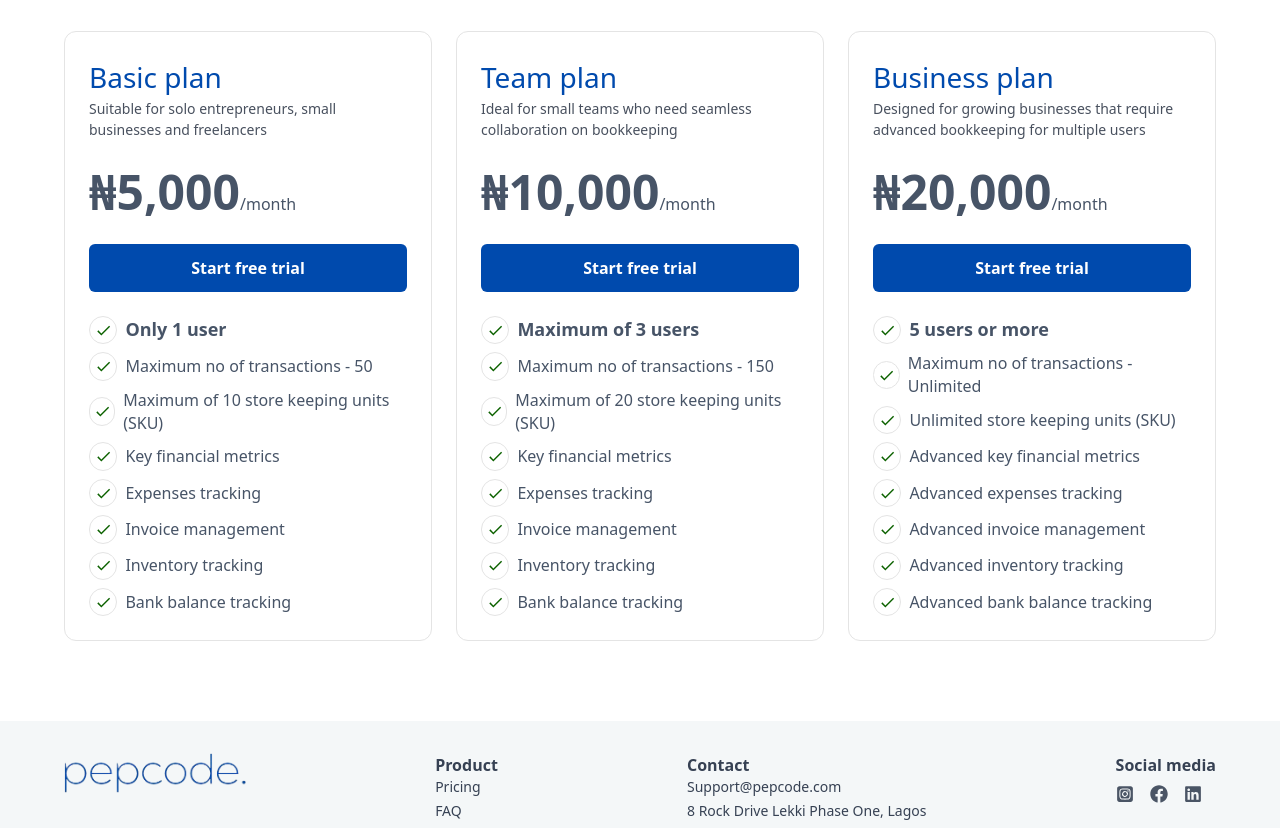
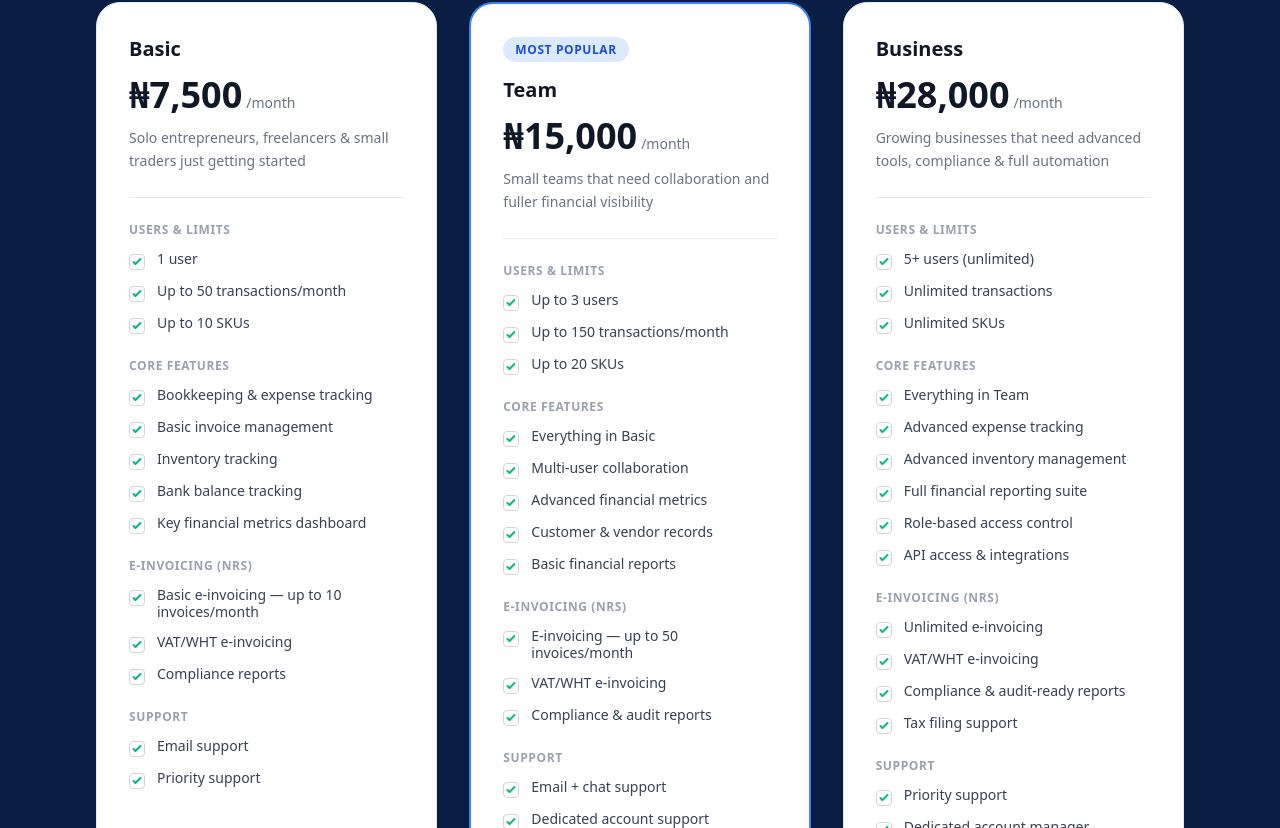
Before and after one commit to emmanuelandyeze/pepcode-website-new, a Next.js app: page /pricing in a window 1280 px wide. Shown: the part 372-1200 px from the top of the page. Built offline with nearby package versions, Linux system fonts and the light colour scheme.

Commit message:
feat: update pricing page with monthly/annual plans and detailed feature breakdown

```diff
--- a/app/pricing/page.jsx
+++ b/app/pricing/page.jsx
@@ -1,207 +1,419 @@
-const Pricing = () => {
-	const plans = [
+"use client";
+
+import { useState } from "react";
+
+const monthlyPlans = [
   {
-			name: 'Basic plan',
-			description:
-				'Suitable for solo entrepreneurs, small businesses and freelancers',
-			price: '₦5,000',
-			users: 'Only 1 user',
-			transactions: 'Maximum no of transactions - 50',
-			sku: 'Maximum of 10 store keeping units (SKU)',
+    name: "Basic",
+    price: "₦7,500",
+    subtitle: "Solo entrepreneurs, freelancers & small traders just getting started",
+    sections: [
+      {
+        title: "USERS & LIMITS",
         features: [
-				'Key financial metrics',
-				'Expenses tracking',
-				'Invoice management',
-				'Inventory tracking',
-				'Bank balance tracking',
-			],
+          "1 user",
+          "Up to 50 transactions/month",
+          "Up to 10 SKUs"
+        ]
       },
       {
-			name: 'Team plan',
-			description:
-				'Ideal for small teams who need seamless collaboration on bookkeeping',
-			price: '₦10,000',
-			users: 'Maximum of 3 users',
-			transactions: 'Maximum no of transactions - 150',
-			sku: 'Maximum of 20 store keeping units (SKU)',
+        title: "CORE FEATURES",
         features: [
-				'Key financial metrics',
-				'Expenses tracking',
-				'Invoice management',
-				'Inventory tracking',
-				'Bank balance tracking',
-			],
+          "Bookkeeping & expense tracking",
+          "Basic invoice management",
+          "Inventory tracking",
+          "Bank balance tracking",
+          "Key financial metrics dashboard"
+        ]
       },
       {
-			name: 'Business plan',
-			description:
-				'Designed for growing businesses that require advanced bookkeeping for multiple users',
-			price: '₦20,000',
-			users: '5 users or more',
-			transactions:
-				'Maximum no of transactions - Unlimited',
-			sku: 'Unlimited store keeping units (SKU)',
+        title: "E-INVOICING (NRS)",
         features: [
-				'Advanced key financial metrics',
-				'Advanced expenses tracking',
-				'Advanced invoice management',
-				'Advanced inventory tracking',
-				'Advanced bank balance tracking',
-			],
+          "Basic e-invoicing — up to 10 invoices/month",
+          "VAT/WHT e-invoicing",
+          "Compliance reports"
+        ]
       },
+      {
+        title: "SUPPORT",
+        features: [
+          "Email support",
+          "Priority support"
+        ]
+      }
+    ]
+  },
+  {
+    name: "Team",
+    price: "₦15,000",
+    subtitle: "Small teams that need collaboration and fuller financial visibility",
+    isPopular: true,
+    sections: [
+      {
+        title: "USERS & LIMITS",
+        features: [
+          "Up to 3 users",
+          "Up to 150 transactions/month",
+          "Up to 20 SKUs"
+        ]
+      },
+      {
+        title: "CORE FEATURES",
+        features: [
+          "Everything in Basic",
+          "Multi-user collaboration",
+          "Advanced financial metrics",
+          "Customer & vendor records",
+          "Basic financial reports"
+        ]
+      },
+      {
+        title: "E-INVOICING (NRS)",
+        features: [
+          "E-invoicing — up to 50 invoices/month",
+          "VAT/WHT e-invoicing",
+          "Compliance & audit reports"
+        ]
+      },
+      {
+        title: "SUPPORT",
+        features: [
+          "Email + chat support",
+          "Dedicated account support"
+        ]
+      }
+    ]
+  },
+  {
+    name: "Business",
+    price: "₦28,000",
+    subtitle: "Growing businesses that need advanced tools, compliance & full automation",
+    sections: [
+      {
+        title: "USERS & LIMITS",
+        features: [
+          "5+ users (unlimited)",
+          "Unlimited transactions",
+          "Unlimited SKUs"
+        ]
+      },
+      {
+        title: "CORE FEATURES",
+        features: [
+          "Everything in Team",
+          "Advanced expense tracking",
+          "Advanced inventory management",
+          "Full financial reporting suite",
+          "Role-based access control",
+          "API access & integrations"
+        ]
+      },
+      {
+        title: "E-INVOICING (NRS)",
+        features: [
+          "Unlimited e-invoicing",
+          "VAT/WHT e-invoicing",
+          "Compliance & audit-ready reports",
+          "Tax filing support"
+        ]
+      },
+      {
+        title: "SUPPORT",
+        features: [
+          "Priority support",
+          "Dedicated account manager"
+        ]
+      }
+    ]
+  }
 ];
 
+const annualPlans = [
+  {
+    name: "Basic",
+    price: "₦6,750",
+    billingText: "Billed annually at ₦81,000/year",
+    subtitle: "Solo entrepreneurs, freelancers & small traders just getting started",
+    sections: [
+      {
+        title: "USERS & LIMITS",
+        features: [
+          "1 user",
+          "Up to 50 transactions/month",
+          "Up to 10 SKUs"
+        ]
+      },
+      {
+        title: "CORE FEATURES",
+        features: [
+          "Bookkeeping & expense tracking",
+          "Basic invoice management",
+          "Inventory tracking",
+          "Bank balance tracking",
+          "Key financial metrics dashboard"
+        ]
+      },
+      {
+        title: "E-INVOICING (NRS)",
+        features: [
+          "Basic e-invoicing — up to 10 invoices/month",
+          "VAT/WHT e-invoicing",
+          "Compliance reports"
+        ]
+      },
+      {
+        title: "SUPPORT",
+        features: [
+          "Email support",
+          "Priority support"
+        ]
+      }
+    ]
+  },
+  {
+    name: "Team",
+    price: "₦13,500",
+    billingText: "Billed annually at ₦162,000/year",
+    subtitle: "Small teams that need collaboration and fuller financial visibility",
+    isPopular: true,
+    sections: [
+      {
+        title: "USERS & LIMITS",
+        features: [
+          "Up to 3 users",
+          "Up to 150 transactions/month",
+          "Up to 20 SKUs"
+        ]
+      },
+      {
+        title: "CORE FEATURES",
+        features: [
+          "Everything in Basic",
+          "Multi-user collaboration",
+          "Advanced financial metrics",
+          "Customer & vendor records",
+          "Basic financial reports"
+        ]
+      },
+      {
+        title: "E-INVOICING (NRS)",
+        features: [
+          "E-invoicing — up to 50 invoices/month",
+          "VAT/WHT e-invoicing",
+          "Compliance & audit reports"
+        ]
+      },
+      {
+        title: "SUPPORT",
+        features: [
+          "Email + chat support",
+          "Dedicated account support"
+        ]
+      }
+    ]
+  },
+  {
+    name: "Business",
+    price: "₦25,200",
+    billingText: "Billed annually at ₦302,400/year",
+    subtitle: "Growing businesses that need advanced tools, compliance & full automation",
+    sections: [
+      {
+        title: "USERS & LIMITS",
+        features: [
+          "5+ users (unlimited)",
+          "Unlimited transactions",
+          "Unlimited SKUs"
+        ]
+      },
+      {
+        title: "CORE FEATURES",
+        features: [
+          "Everything in Team",
+          "Advanced expense tracking",
+          "Advanced inventory management",
+          "Full financial reporting suite",
+          "Role-based access control",
+          "API access & integrations"
+        ]
+      },
+      {
+        title: "E-INVOICING (NRS)",
+        features: [
+          "Unlimited e-invoicing",
+          "VAT/WHT e-invoicing",
+          "Compliance & audit-ready reports",
+          "Tax filing support"
+        ]
+      },
+      {
+        title: "SUPPORT",
+        features: [
+          "Priority support",
+          "Dedicated account manager"
+        ]
+      }
+    ]
+  }
+];
+
+const CheckIcon = () => (
+  <svg
+    width="16"
+    height="16"
+    viewBox="0 0 16 16"
+    fill="none"
+    xmlns="http://www.w3.org/2000/svg"
+    className="flex-shrink-0 mt-1 mr-3 text-emerald-500"
+  >
+    <rect x="0.5" y="0.5" width="15" height="15" rx="3.5" stroke="#D1D5DB" fill="none" strokeWidth="1" />
+    <path d="M4.5 8L6.5 10L11.5 5" stroke="currentColor" strokeWidth="2" strokeLinecap="round" strokeLinejoin="round" />
+  </svg>
+);
+
+const Pricing = () => {
+  const [billingCycle, setBillingCycle] = useState("monthly");
+  const plans = billingCycle === "monthly" ? monthlyPlans : annualPlans;
+
   return (
-		<section className=" pb-20">
+    <section className="pb-20 bg-[#091E42]">
+      {/* Navbar Offset */}
       <div className="pt-14 md:pt-20"></div>
-			<div className="bg-[#0047BB] pt-5 md:pt-5 pb-20 md:py-30 px-4">
-				<div className="max-w-5xl pt-10  text-white mx-auto text-center">
-					<h2 className="text-[24px] md:text-[40px] font-[600]">
+
+      {/* Pricing Header Section */}
+      <div className="pt-10 pb-12 px-4">
+        <div className="max-w-5xl text-white mx-auto text-center space-y-4">
+          <span className="text-[#C7DFFF] font-semibold text-xs uppercase tracking-wider">
             Pricing
+          </span>
+          <h2 className="text-3xl md:text-5xl font-bold">
+            Pricing plans
           </h2>
-					<p className="text-[16px] md:text-[18px] mt-2">
-						Simple, transparent pricing with no hidden fees.
-						Choose the plan that fits your business needs
+          <p className="text-[#C7DFFF] text-base md:text-lg max-w-2xl mx-auto">
+            Simple, transparent pricing that grows with you. Try any plan free for 30 days.
           </p>
         </div>
       </div>
 
-			<div className="max-w-6xl px-5 md:px-0 mx-auto mt-12 grid grid-cols-1 md:grid-cols-3 gap-6">
+      {/* Billing Cycle Toggle */}
+      <div className="flex justify-center mb-10 px-4">
+        <div className="flex border rounded-lg border-white/20 bg-white/5 p-1 backdrop-blur-sm">
+          <button
+            className={`font-medium text-sm px-6 py-2.5 rounded-md cursor-pointer transition-all duration-200 ${
+              billingCycle === "monthly"
+                ? "text-[#091E42] bg-white shadow-sm font-semibold"
+                : "text-white hover:text-[#C7DFFF]"
+            }`}
+            onClick={() => setBillingCycle("monthly")}
+          >
+            Monthly billing
+          </button>
+          <button
+            className={`font-medium text-sm px-6 py-2.5 rounded-md cursor-pointer transition-all duration-200 ${
+              billingCycle === "annual"
+                ? "text-[#091E42] bg-white shadow-sm font-semibold"
+                : "text-white hover:text-[#C7DFFF]"
+            }`}
+            onClick={() => setBillingCycle("annual")}
+          >
+            Annual billing
+          </button>
+        </div>
+      </div>
+
+      {/* Pricing Cards Grid */}
+      <div className="max-w-6xl px-5 md:px-8 mx-auto">
+        <div className="grid grid-cols-1 md:grid-cols-3 gap-8 items-stretch">
           {plans.map((plan, index) => (
             <div
               key={index}
-						className="bg-white text-black rounded-[12px] border border-[#E4E4E4] p-6"
+              className={`flex flex-col bg-white rounded-[24px] p-6 md:p-8 hover:-translate-y-1 transition-all duration-300 shadow-md ${
+                plan.isPopular
+                  ? "border-2 border-[#3B82F6] shadow-[0_8px_30px_rgb(59,130,246,0.12)]"
+                  : "border border-gray-200"
+              }`}
             >
-						<h3 className="text-[24px] md:text-[28px] font-[500] text-[#004AAD]">
-							{plan.name}
-						</h3>
-						<p className="text-[14px] md:not-even:text-[16px] text-[#48505E] font-[400]">
-							{plan.description}
-						</p>
-						<p className="text-[40px] md:text-[48px] text-[#475467] font-semibold mt-4">
-							{plan.price}
-							<span className="text-[16px] text-[#475467] font-[400]">
-								/month
+              {/* Card Header */}
+              <div>
+                {plan.isPopular && (
+                  <div className="mb-4">
+                    <span className="bg-[#DBEAFE] text-[#1D4ED8] text-xs font-semibold px-3 py-1 rounded-full uppercase tracking-wider">
+                      Most popular
                     </span>
-						</p>
-						<a
-							href="https://app.pepcodeinc.com/signup"
-							target="_blank"
-							className="bg-[#004AAD] flex items-center justify-center hover:bg-[#004AAD] text-white font-semibold py-[12px] px-4 rounded-md w-full mt-4"
-						>
-							Start free trial
-						</a>
-						<ul className="mt-6 space-y-2 text-sm">
-							<li className="flex flex-row items-center">
-								<div className="border-[1px] border-[#E4E4E4] flex justify-center items-center h-[28.4px] w-[28.4px] mr-2 rounded-full">
-									<svg
-										width="19"
-										height="19"
-										viewBox="0 0 19 19"
-										fill="none"
-										xmlns="http://www.w3.org/2000/svg"
-									>
-										<rect
-											width="17.4784"
-											height="17.4784"
-											transform="translate(0.826172 0.624939)"
-											fill="white"
-										/>
-										<path
-											d="M7.38055 12.4229L4.32182 9.36417L3.30225 10.3837L7.38055 14.462L16.1198 5.72282L15.1002 4.70325L7.38055 12.4229Z"
-											fill="#0D6200"
-										/>
-									</svg>
-								</div>{' '}
-								<p className="text-[#475467] font-[700] text-[16px] md:text-[18px]">
-									{plan.users}
-								</p>
-							</li>
-							<li className="flex flex-row items-center">
-								<div className="border-[1px] border-[#E4E4E4] flex justify-center items-center h-[28.4px] w-[28.4px] mr-2 rounded-full">
-									<svg
-										width="19"
-										height="19"
-										viewBox="0 0 19 19"
-										fill="none"
-										xmlns="http://www.w3.org/2000/svg"
-									>
-										<rect
-											width="17.4784"
-											height="17.4784"
-											transform="translate(0.826172 0.624939)"
-											fill="white"
-										/>
-										<path
-											d="M7.38055 12.4229L4.32182 9.36417L3.30225 10.3837L7.38055 14.462L16.1198 5.72282L15.1002 4.70325L7.38055 12.4229Z"
-											fill="#0D6200"
-										/>
-									</svg>
-								</div>{' '}
-								<p className="text-[#475467] font-[400] text-[14px] md:text-[16px]">
-									{plan.transactions}
-								</p>
-							</li>
-							<li className="flex flex-row items-center">
-								<div className="border-[1px] border-[#E4E4E4] flex justify-center items-center h-[28.4px] w-[28.4px] mr-2 rounded-full">
-									<svg
-										width="19"
-										height="19"
-										viewBox="0 0 19 19"
-										fill="none"
-										xmlns="http://www.w3.org/2000/svg"
-									>
-										<rect
-											width="17.4784"
-											height="17.4784"
-											transform="translate(0.826172 0.624939)"
-											fill="white"
-										/>
-										<path
-											d="M7.38055 12.4229L4.32182 9.36417L3.30225 10.3837L7.38055 14.462L16.1198 5.72282L15.1002 4.70325L7.38055 12.4229Z"
-											fill="#0D6200"
-										/>
-									</svg>
-								</div>{' '}
-								<p className="text-[#475467] font-[400] text-[14px] md:text-[16px]">
-									{plan.sku}
-								</p>
-							</li>
+                  </div>
+                )}
+                <h3 className="text-xl font-bold text-gray-900">{plan.name}</h3>
 
-							{plan.features.map((feature, i) => (
-								<li
-									key={i}
-									className="flex flex-row items-center"
-								>
-									<div className="border-[1px] border-[#E4E4E4] flex justify-center items-center h-[28.4px] w-[28.4px] mr-2 rounded-full">
-										<svg
-											width="19"
-											height="19"
-											viewBox="0 0 19 19"
-											fill="none"
-											xmlns="http://www.w3.org/2000/svg"
-										>
-											<rect
-												width="17.4784"
-												height="17.4784"
-												transform="translate(0.826172 0.624939)"
-												fill="white"
-											/>
-											<path
-												d="M7.38055 12.4229L4.32182 9.36417L3.30225 10.3837L7.38055 14.462L16.1198 5.72282L15.1002 4.70325L7.38055 12.4229Z"
-												fill="#0D6200"
-											/>
-										</svg>
-									</div>{' '}
-									<p className="text-[#475467] font-[400] text-[14px] md:text-[16px]">
-										{feature}
-									</p>
+                {billingCycle === "annual" ? (
+                  <div className="flex flex-col my-3">
+                    <div className="flex items-baseline gap-1">
+                      <span className="text-3xl md:text-4xl font-extrabold text-gray-900">{plan.price}</span>
+                      <span className="text-sm text-gray-500 font-normal">/month</span>
+                    </div>
+                    <span className="text-xs text-blue-600 font-semibold mt-1">{plan.billingText}</span>
+                  </div>
+                ) : (
+                  <div className="flex items-baseline gap-1 my-3">
+                    <span className="text-3xl md:text-4xl font-extrabold text-gray-900">{plan.price}</span>
+                    <span className="text-sm text-gray-500 font-normal">/month</span>
+                  </div>
+                )}
+
+                <p className="text-sm text-gray-500 leading-relaxed">{plan.subtitle}</p>
+              </div>
+
+              {/* Divider */}
+              <div className="border-t border-gray-200/80 my-6"></div>
+
+              {/* Features Sections */}
+              <div className="flex-1 space-y-6">
+                {plan.sections.map((section, sIndex) => (
+                  <div key={sIndex} className="text-left">
+                    <h4 className="text-xs font-bold tracking-wider text-gray-400 uppercase mb-3">
+                      {section.title}
+                    </h4>
+                    <ul className="space-y-3">
+                      {section.features.map((feature, fIndex) => (
+                        <li key={fIndex} className="flex items-start text-sm text-gray-700 leading-tight">
+                          <CheckIcon />
+                          <span>{feature}</span>
                         </li>
                       ))}
                     </ul>
                   </div>
                 ))}
               </div>
+
+              {/* CTA Button */}
+              <div className="mt-8">
+                <a
+                  href="https://app.pepcodeinc.com/signup"
+                  target="_blank"
+                  rel="noopener noreferrer"
+                  className="block w-full"
+                >
+                  <button
+                    className={`w-full py-3 px-4 rounded-lg text-sm font-semibold transition-all duration-200 text-center cursor-pointer ${
+                      plan.isPopular
+                        ? "bg-[#004AAD] hover:bg-[#003B8B] text-white shadow-sm shadow-[#004AAD]/15"
+                        : "border border-gray-300 text-gray-700 hover:bg-gray-50 bg-white"
+                    }`}
+                  >
+                    Start free trial
+                  </button>
+                </a>
+              </div>
+            </div>
+          ))}
+        </div>
+      </div>
+
+      {/* Bottom Note */}
+      <div className="max-w-6xl px-5 md:px-8 mx-auto mt-12">
+        <div className="bg-[#FAF9F5] border border-[#E6E4DD] rounded-xl p-6 text-sm text-[#4A5568] leading-relaxed shadow-sm text-left">
+          <span className="font-semibold text-[#1A202C]">Note on NRS / e-invoicing:</span> The NRS feature is now bundled into all tiers at increasing levels — Basic gets entry-level access, Team unlocks VAT/WHT, and Business gets the full compliance and audit-ready suite. This removes the separate ₦4,000 add-on and makes the upgrade path clearer for customers.
+        </div>
+      </div>
     </section>
   );
 };
--- a/components/Footer.jsx
+++ b/components/Footer.jsx
@@ -47,7 +47,7 @@ const Footer = () => {
 					<h3 className="font-semibold">Contact</h3>
 					<ul className="text-sm space-y-1">
 						<li>Support@pepcode.com</li>
-						<li>8 Rock Drive Lekki Phase One, Lagos</li>
+						<li>Suite 5, Mojisola Mall, Ibeshe, Ikorodu, Lagos</li>
 						<li>+234 8024247865</li>
 					</ul>
 				</div>
@@ -83,12 +83,12 @@ const Footer = () => {
 
 			{/* Copyright */}
 			<div className="text-center text-sm mt-6 text-gray-500">
-				© 2025 pepcode Inc. All Rights Reserved.{' '}
+				© 2026 Pepcode. All Rights Reserved.{' '}
 				<a
 					href="#"
 					className="text-blue-700 hover:underline"
 				>
-					Powered by Ploutos
+					Powered by Ploutospage
 				</a>
 			</div>
 		</footer>
--- a/package.json
+++ b/package.json
@@ -2,6 +2,9 @@
   "name": "pepcode",
   "version": "0.1.0",
   "private": true,
+  "engines": {
+    "node": "24.x"
+  },
   "scripts": {
     "dev": "next dev",
     "build": "next build",
```
Also changed, not shown: 1 other file (tests, documents, lock files or other folders). Lines whose indentation alone changed are shown as unchanged.
